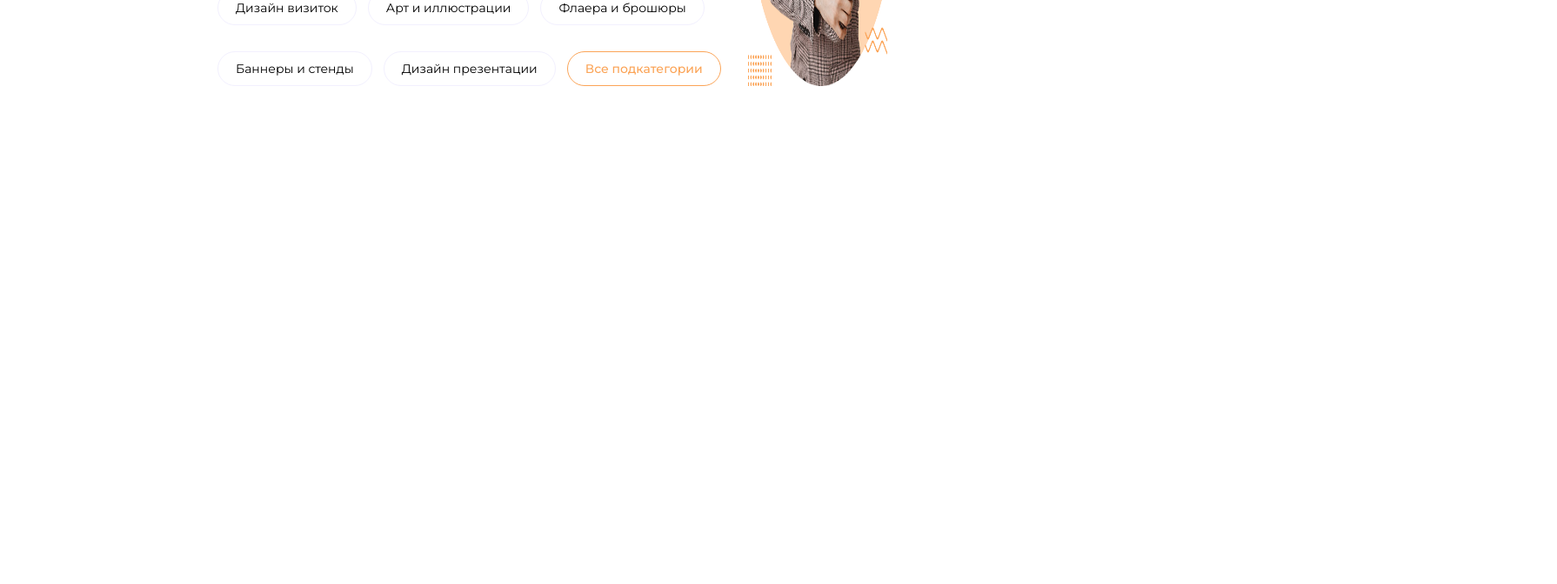
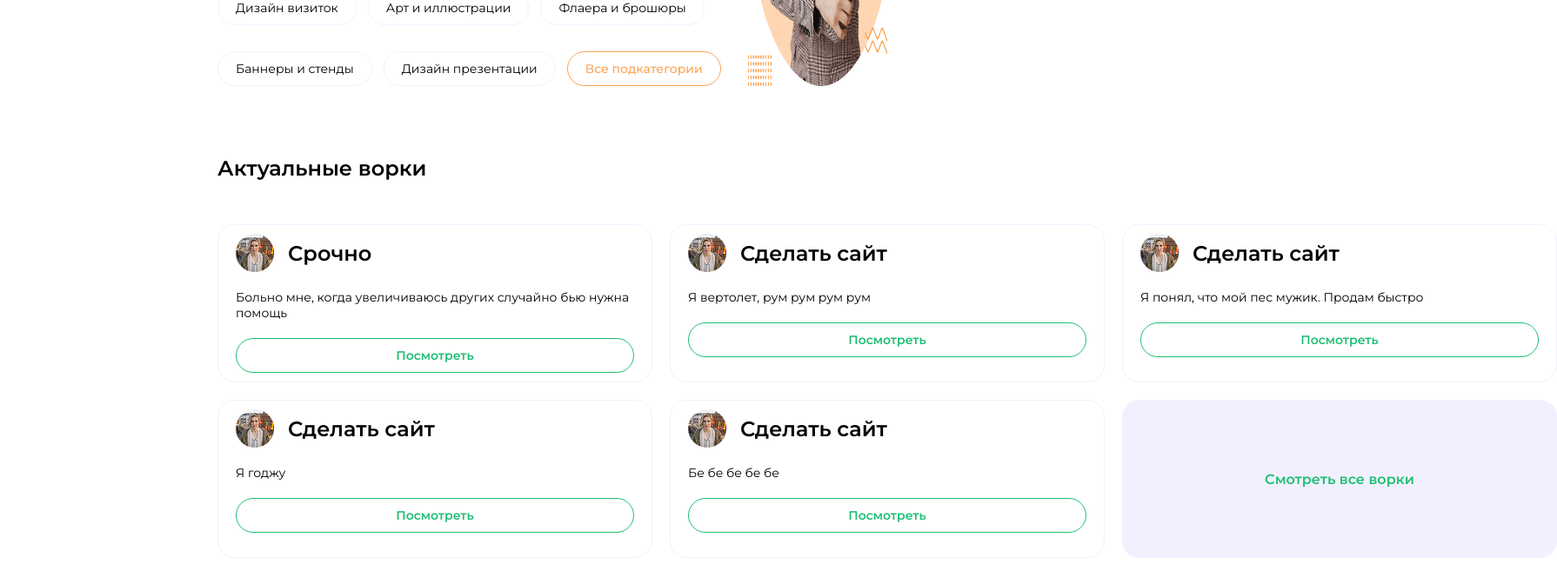
Before and after one commit to x2m1ch/worktap-website, a React (Vite) app: page / in a window 1280 px wide. Shown: the part 598-1270 px from the top of the page at 87% size, 1790 px wide, since content can reach past the window. Before the commit the page ends 807 px from the top, so only its background shows below. Built offline with nearby package versions, Linux system fonts and the light colour scheme.

Commit message:
feat: added workers section

```diff
--- /dev/null
+++ b/src/components/main/AddWork.tsx
@@ -0,0 +1,17 @@
+import '../styles/main/work.css'
+
+const AddWork = (props: {src: string, headingBody: string, cardBody: string }) => {
+    return (
+        <div className="work-card">
+            <section className='work-heading'>
+                <img src={props.src} alt="" />
+                <h3>{props.headingBody}</h3>
+            </section>
+
+            <p className='work-body'>{props.cardBody}</p>
+            <button className='view-button'>Посмотреть</button>
+        </div>
+    )
+}
+
+export default AddWork
--- /dev/null
+++ b/src/components/styles/main/work.css
@@ -0,0 +1,51 @@
+.work-card {
+    gap: 20px;
+    display: flex;
+    flex-direction: column;
+
+    border-radius: 20px;
+    border-width: 1px;
+    border-style: solid;
+    border-color: #F2F0FE;
+    padding: 10px 20px;
+    width: 500px;
+}
+
+.work-heading {
+    gap: 16px;
+    display: flex;
+    align-items: center;
+
+    font-weight: 600;
+    font-size: 24px;
+}
+
+.work-body {
+    font-size: 14px;
+
+    word-wrap: break-word;
+}
+
+.view-button {
+    gap: 6px;
+    display: flex;
+    justify-content: center;
+
+    border-radius: 50px;
+    border-width: 1px;
+    border-style: solid;
+    border-color: #1DBF73;
+    padding: 10px 20px;
+    width: 100%;
+
+    font-weight: 600;
+    font-size: 14px;
+    color: #1DBF73;
+}
+
+.view-button:hover {
+    background-color: #1DBF73;
+
+    font-weight: 500;
+    color: #F6FAFD;
+}
--- /dev/null
+++ b/src/modules/main/Workers.tsx
@@ -0,0 +1,22 @@
+import AddWork from '../../components/main/AddWork'
+
+import '../styles/workers.css'
+
+const Workers = () => {
+    return (
+        <section className="workers">
+            <h2 className='workers-heading'>Актуальные ворки</h2>
+
+            <section className='work-cards'>
+                <AddWork src='/images/main/workers/image.png' headingBody='Срочно ' cardBody='Больно мне, когда увеличиваюсь других случайно бью нужна помощь' />
+                <AddWork src='/images/main/workers/image.png' headingBody='Сделать сайт' cardBody='Я вертолет, рум рум рум рум' />
+                <AddWork src='/images/main/workers/image.png' headingBody='Сделать сайт' cardBody='Я понял, что мой пес мужик. Продам быстро' />
+                <AddWork src='/images/main/workers/image.png' headingBody='Сделать сайт' cardBody='Я годжу' />
+                <AddWork src='/images/main/workers/image.png' headingBody='Сделать сайт' cardBody='Бе бе бе бе бе' />
+                <button className='get-all-workers'>Смотреть все ворки</button>
+            </section>
+        </section>
+    )
+}
+
+export default Workers
--- /dev/null
+++ b/src/modules/styles/workers.css
@@ -0,0 +1,25 @@
+.workers {
+    gap: 50px;
+    display: flex;
+    flex-direction: column;
+}
+
+.workers-heading {
+    font-weight: 600;
+    font-size: 24px;
+}
+
+.work-cards {
+    gap: 20px;
+    display: grid;
+    grid-template-columns: repeat(3, 1fr);
+    grid-template-rows: repeat(2, 1fr);
+}
+
+.get-all-workers {
+    background-color: #F2F0FE;
+    border-radius: 20px;
+
+    font-weight: 600;
+    color: #1DBF73;
+}
--- a/src/pages/Main.tsx
+++ b/src/pages/Main.tsx
@@ -1,11 +1,13 @@
 import Header from "../components/Header"
 import Hero from "../modules/main/Hero"
+import Workers from "../modules/main/Workers"
 
 const Main = () => {
     return (
         <>
             <Header />
             <Hero />
+            <Workers />
         </>
     )
 }
```
Also changed, not shown: public/images/main/workers/image.png (added).
